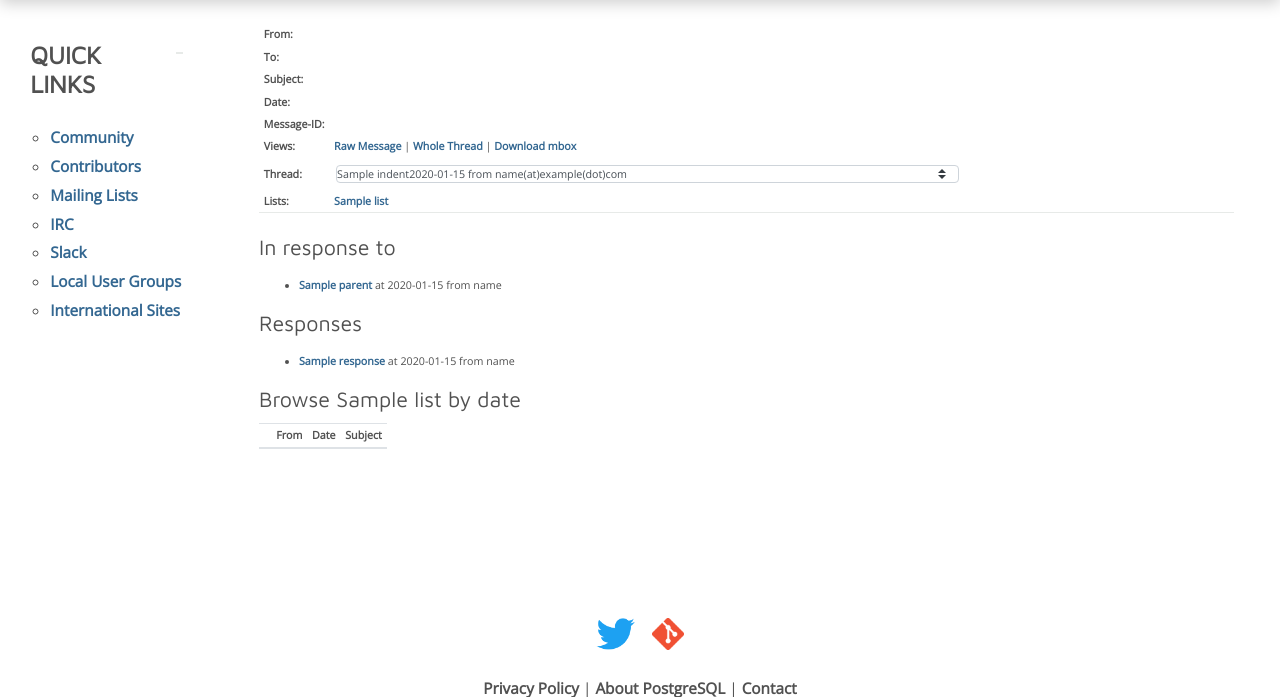
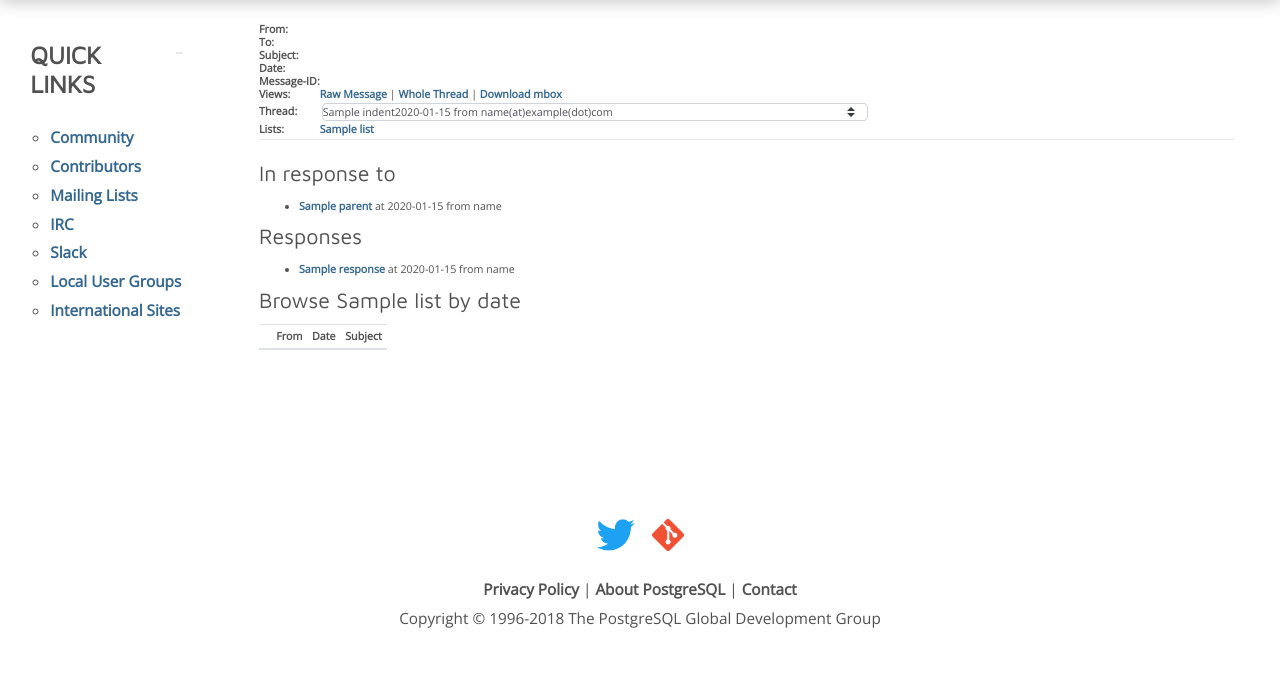
Before and after one commit to postgres/pgarchives, a Django app: template django/archives/mailarchives/templates/message.html in a window 1280 px wide. Shown: the part 61-758 px from the top of the page. After the commit the page ends 689 px from the top, so only its background shows below. Run offline with Django 3.2, Linux system fonts and the light colour scheme; the template is opened without the code that fills it: most values are stand-ins (such as "Sample title", 1, 10 or a date in 2020); lists and menus that the app fills with data are empty.

Commit message:
Adjustments for ease of scrolling based on feedback.
These changes condense the header view further while also getting
rid of extra space in the navigation, attachments, and responses
navigation in the flat message list view.

```diff
--- a/django/archives/mailarchives/templates/_message.html
+++ b/django/archives/mailarchives/templates/_message.html
@@ -59,7 +59,7 @@
 <pre class="message-content">{{msg.bodytxt|hideallemail|urlize}}</pre>
 
 {%if msg.has_attachment%}
-  <table class="table table-sm table-responsive message-header" style="margin-top: 1.5em;">
+  <table class="table table-sm table-responsive message-attachments">
     <thead>
       <tr>
         <th scope="col">Attachment</th>
@@ -108,7 +108,7 @@
 {%if nextprev%}
   {%for list, info in nextprev.items %}
     <h3 class="messages" style="margin: 0.5em 0;">Browse {{list}} by date</h3>
-    <table class="table table-sm table-responsive message-header">
+    <table class="table table-sm table-responsive message-nav">
       <thead>
         <tr>
           <th scope="col">&nbsp;</th>
--- a/django/media/css/main.css
+++ b/django/media/css/main.css
@@ -735,6 +735,11 @@ h3.messages {
 .message-header {
     font-size: 0.7em;
     line-height: 1.2em;
+    padding-bottom: 0.3em;
+}
+
+.message-header th, .message-header td {
+    padding: 0;
 }
 
 .message-header select {
@@ -749,8 +754,13 @@ h3.messages {
 }
 
 .message-responses {
-    font-size: 1.2em;
     font-size: 0.7em;
+    line-height: 1.5em;
+}
+
+.message-attachments, .message-nav {
+    font-size: 0.7em;
+    line-height: 1.2em;
 }
 
 /* Message Subjects */
```
